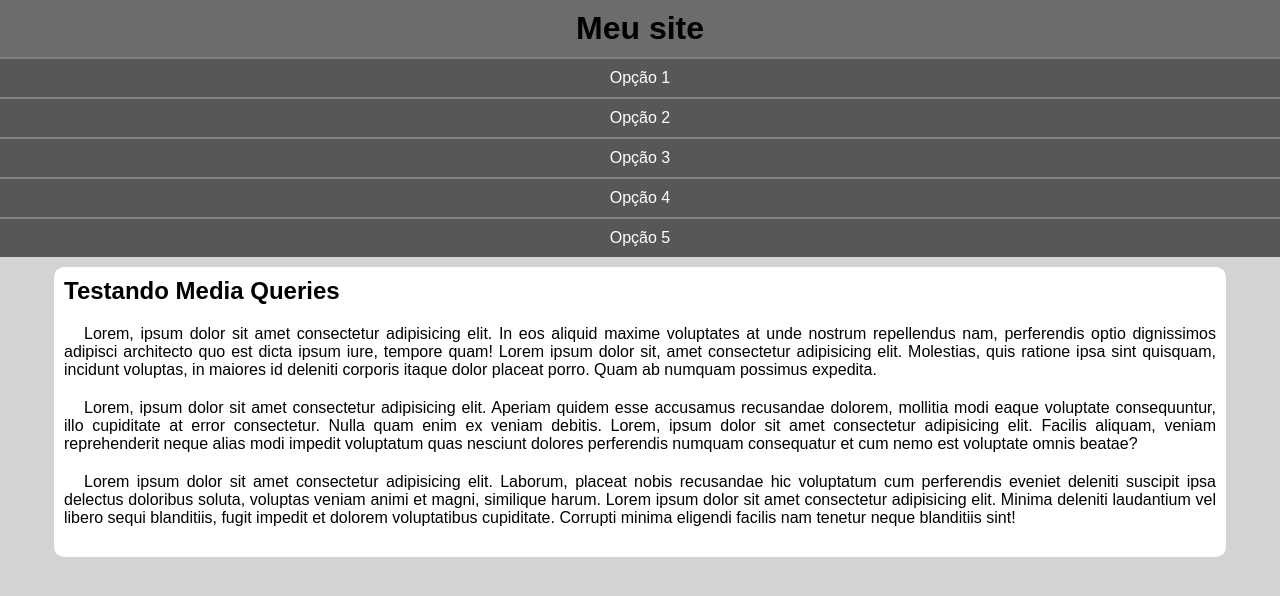
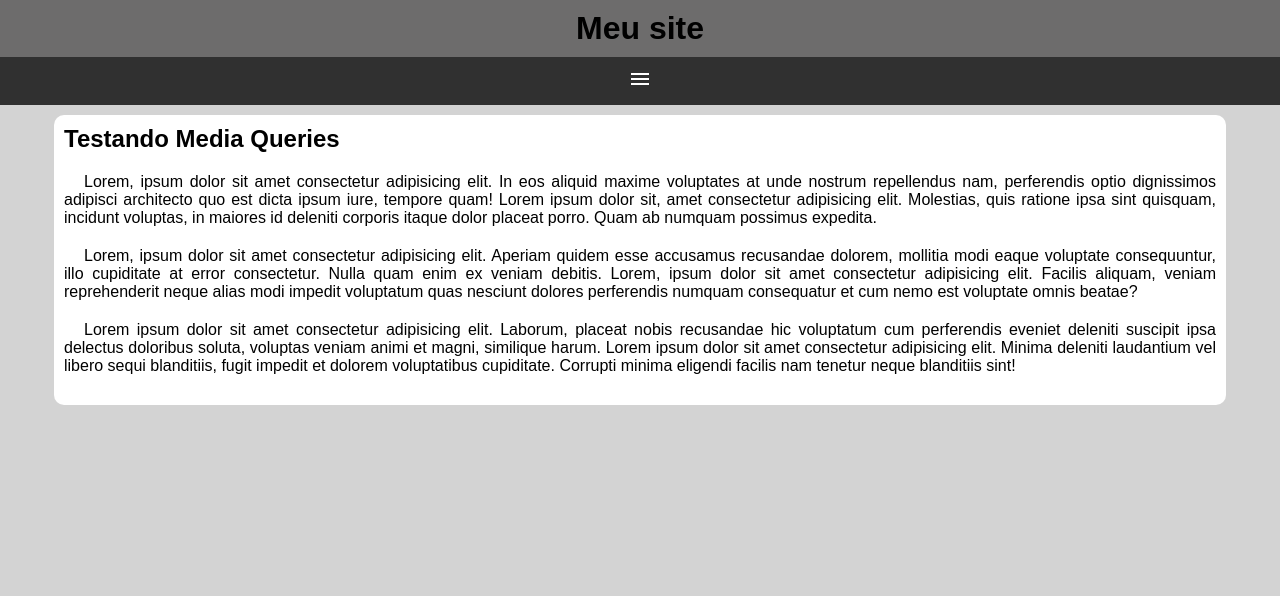
Before and after one commit to Caio-Leto/HTLM5-and-CSS3, a plain HTML site: page Modulo 4/menu/index.html in a window 1280 px wide. Drawn offline with Linux system fonts and the light colour scheme.

Commit message:
end menu burger

```diff
--- a/Modulo 4/menu/estilos/style.css
+++ b/Modulo 4/menu/estilos/style.css
@@ -20,8 +20,23 @@ header h1 {
     text-align: center;
 }
 
+#burger {
+    background-color: rgb(48, 48, 48);
+    text-align: center;
+    padding: 10px;
+    cursor: pointer;
+}
+
+#burger:hover {
+    background-color: white;
+}
+
+svg:hover {
+    fill: black;
+}
+
 menu {
-    display: block;
+    display: none;
 }
 
 menu ul {
--- a/Modulo 4/menu/index.html
+++ b/Modulo 4/menu/index.html
@@ -12,7 +12,8 @@
 <body>
     <header>
         <h1>Meu site</h1>
-        <menu>
+        <div id="burger"><svg xmlns="http://www.w3.org/2000/svg" height="24px" viewBox="0 0 24 24" width="24px" fill="#ffffff"><path d="M0 0h24v24H0z" fill="none"/><path d="M3 18h18v-2H3v2zm0-5h18v-2H3v2zm0-7v2h18V6H3z"/ onclick="clickMenu()"></svg></div>
+        <menu id="itens">
             <ul>
                 <li><a href="#">Opção 1</a></li>
                 <li><a href="#">Opção 2</a></li>
@@ -42,6 +43,15 @@
                 minima eligendi facilis nam tenetur neque blanditiis sint!</p>
         </article>
     </main>
+    <script>
+        function clickMenu() {
+           if (itens.style.display == 'block') {
+              itens.style.display = 'none'
+           } else {
+              itens.style.display = 'block'
+           }
+        }
+    </script>
 </body>
 
 </html>
```
Also changed, not shown: Modulo 4/menu/menu.svg (added).
